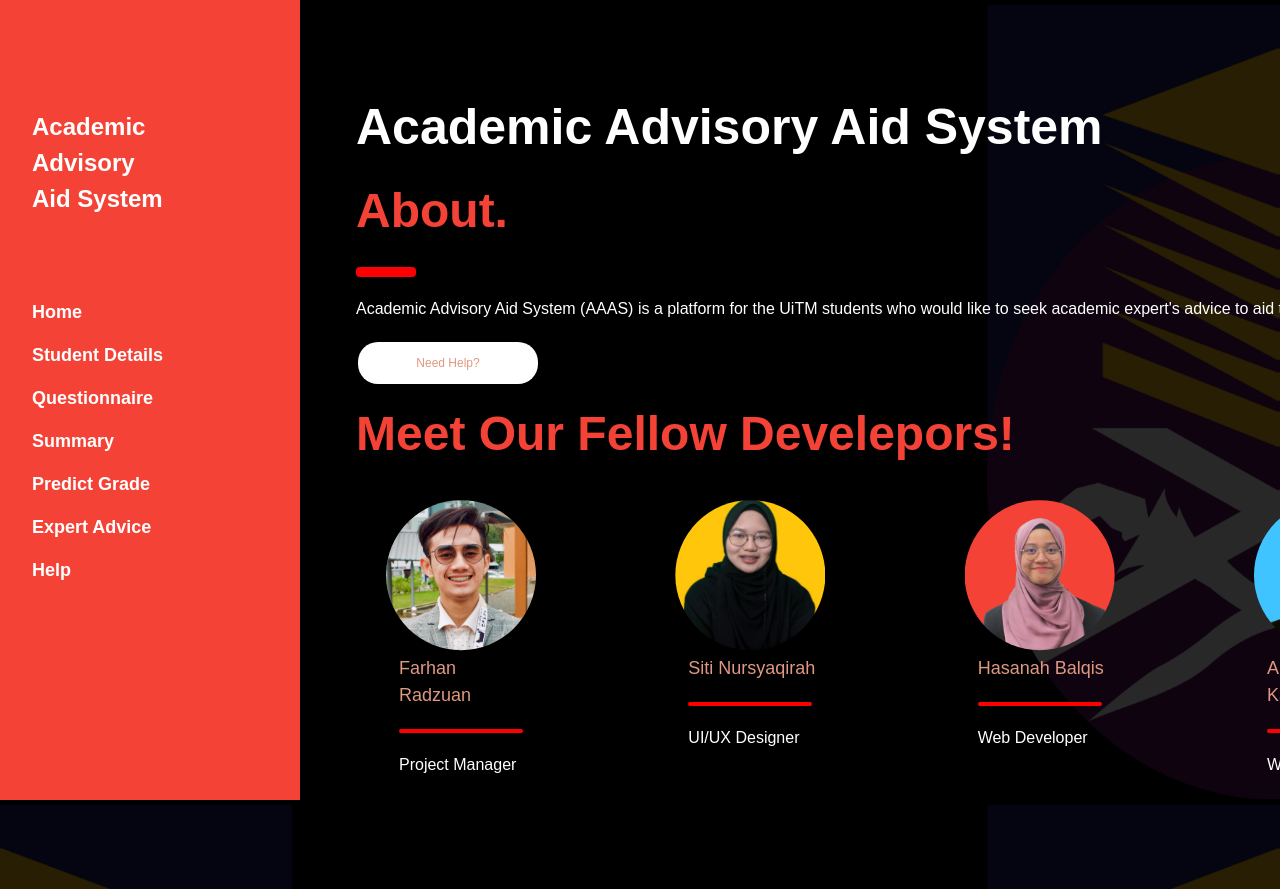
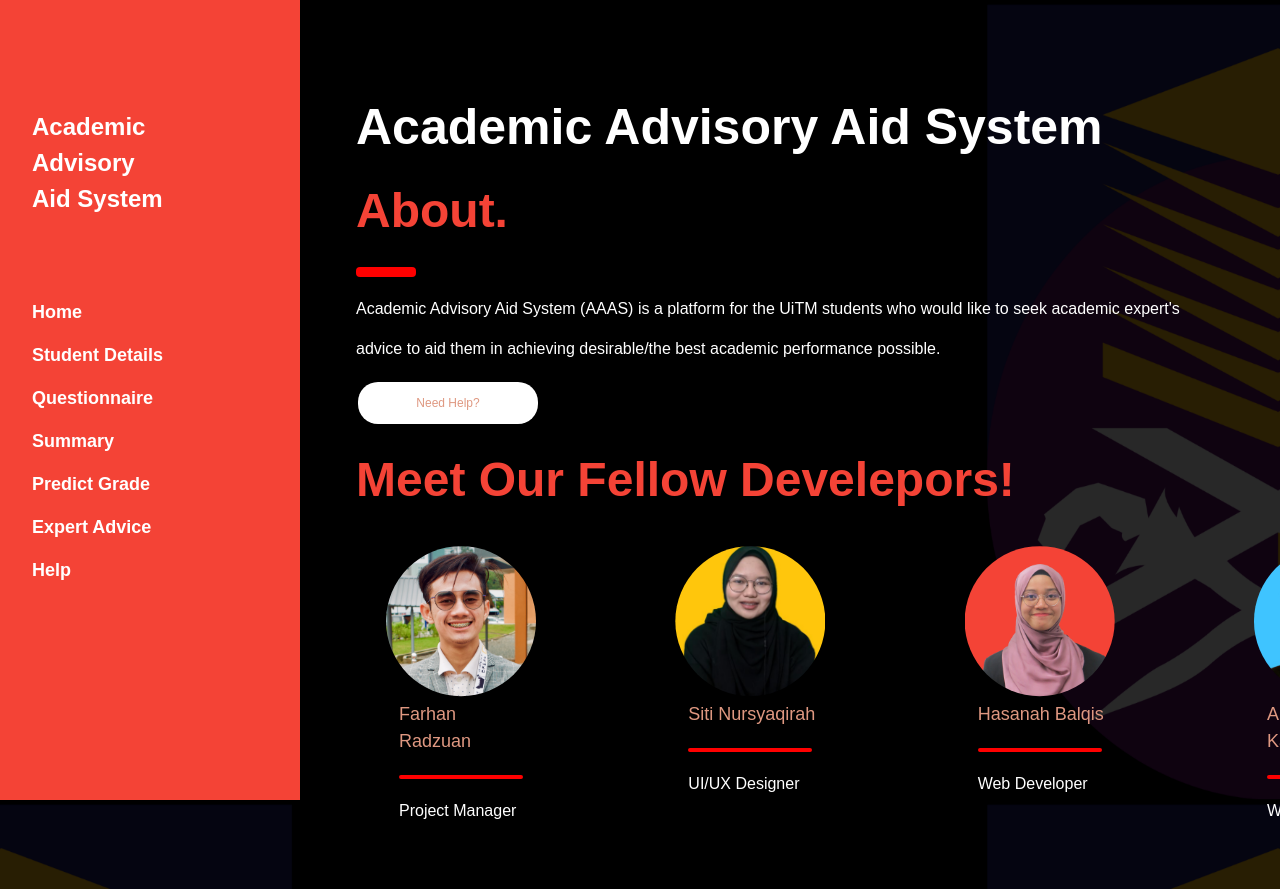
Before and after one commit to AcademicAdvisoryAidSystem/AcademicAdvisoryAidSystem.github.io, a plain HTML site: page AAAS/index.html in a window 1280 px wide. Shown: the top 889 px of the page. Drawn offline with nearby package versions, Linux system fonts and the light colour scheme; a web font is replaced by a local one.

Commit message:
Update index.html

```diff
--- a/AAAS/index.html
+++ b/AAAS/index.html
@@ -88,8 +88,9 @@ body {
     <hr style="width:50px;border:5px solid red" class="w3-round">
 
 	<p>Academic Advisory Aid System (AAAS) is a platform for the UiTM students who
-	would like to seek academic expert's advice to aid them in achieving desirable/the best
-	academic performance possible.</p>
+	would like to seek academic expert's </p>
+	<p>advice to aid them in achieving desirable/the best
+	academic performance possible.<p>
       <a href="#help"  onclick="w3_close()"><button type="button">Need Help?</button></a>
 
       <h1 class="w3-xxxlarge w3-text-red"><b>Meet Our Fellow Develepors!</b></h1>
```
